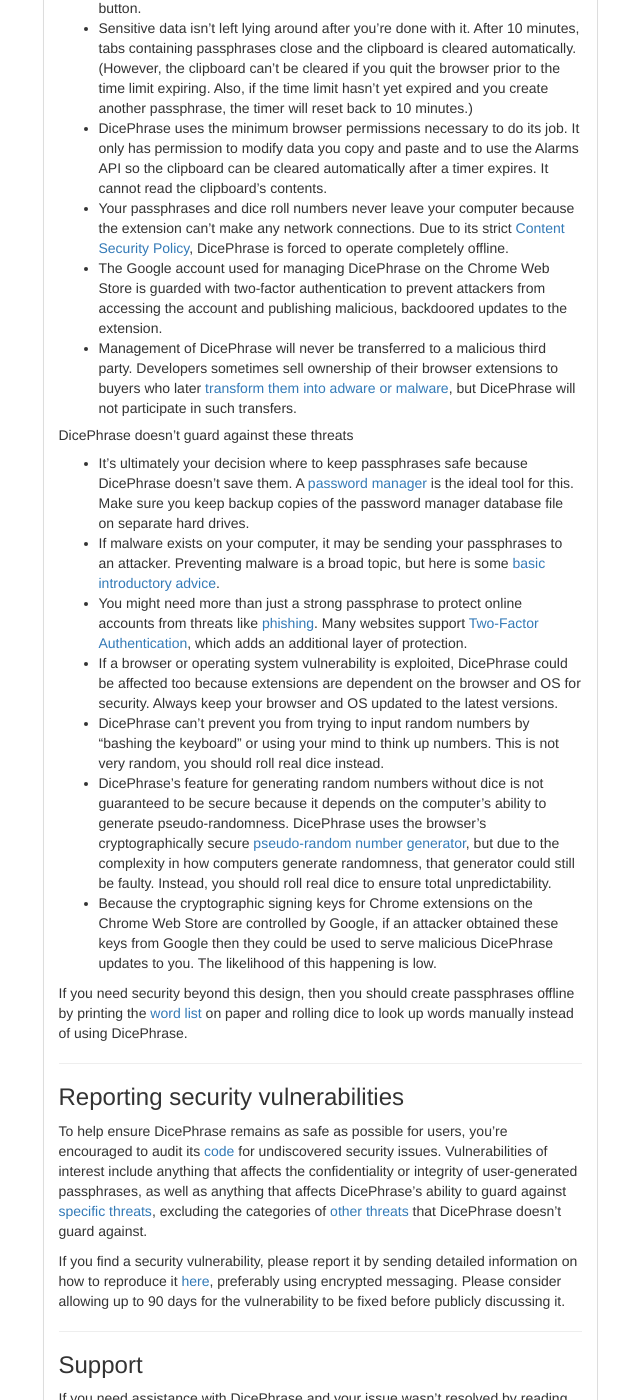
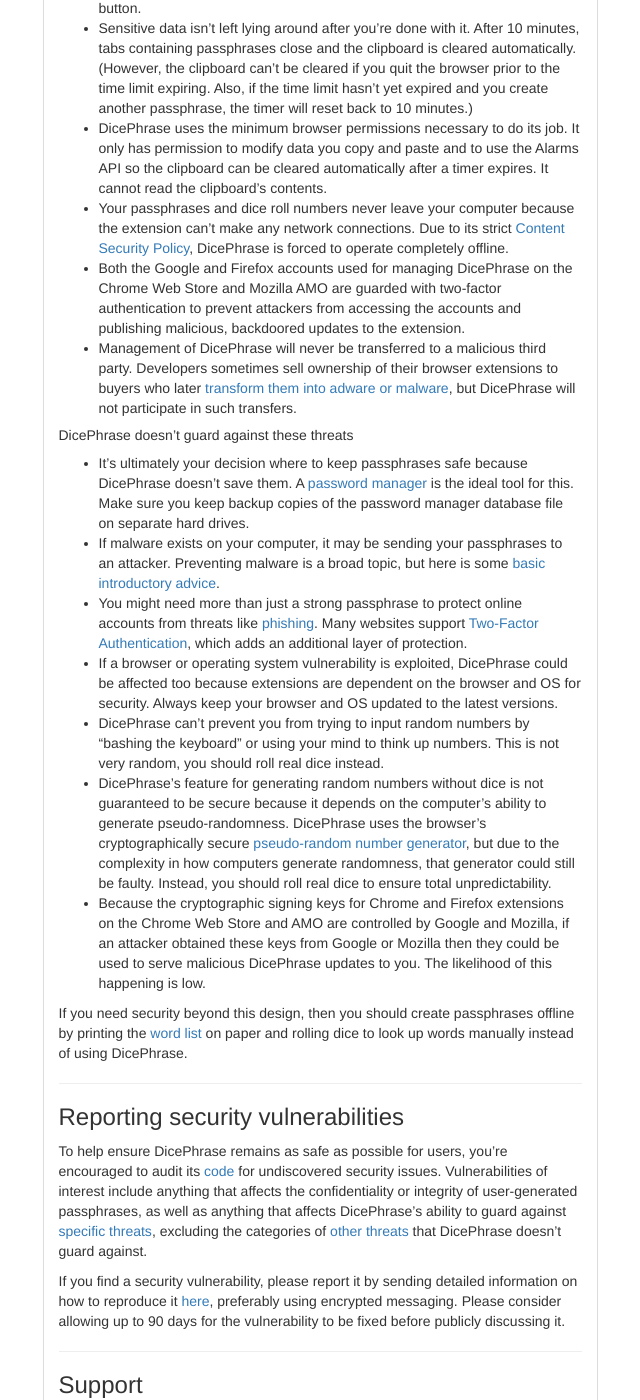
Before and after one commit to DicePhrase/dicephrase, a Jekyll site: the page built from doc/help.md, in a window 1280 px wide and 1400 px high, scrolled down 4585 px. Shown: the whole window, without its empty margins (320-960 px from the left). Built offline with Jekyll 4.4.1, drawn with Linux system fonts in a browser that asks for light colours; nearby versions of some CDN libraries; library files that are not in the unit come from our copies.

Commit message:
Update documentation about Firefox security

```diff
--- a/doc/help.md
+++ b/doc/help.md
@@ -145,7 +145,7 @@
 - Sensitive data isn't left lying around after you're done with it. After 10 minutes, tabs containing passphrases close and the clipboard is cleared automatically. (However, the clipboard can't be cleared if you quit the browser prior to the time limit expiring. Also, if the time limit hasn't yet expired and you create another passphrase, the timer will reset back to 10 minutes.)
 - DicePhrase uses the minimum browser permissions necessary to do its job. It only has permission to modify data you copy and paste and to use the Alarms API so the clipboard can be cleared automatically after a timer expires. It cannot read the clipboard's contents.
 - Your passphrases and dice roll numbers never leave your computer because the extension can't make any network connections. Due to its strict [Content Security Policy](https://developer.chrome.com/extensions/contentSecurityPolicy), DicePhrase is forced to operate completely offline.
-- The Google account used for managing DicePhrase on the Chrome Web Store is guarded with two-factor authentication to prevent attackers from accessing the account and publishing malicious, backdoored updates to the extension.
+- Both the Google and Firefox accounts used for managing DicePhrase on the Chrome Web Store and Mozilla AMO are guarded with two-factor authentication to prevent attackers from accessing the accounts and publishing malicious, backdoored updates to the extension.
 - Management of DicePhrase will never be transferred to a malicious third party. Developers sometimes sell ownership of their browser extensions to buyers who later [transform them into adware or malware](http://arstechnica.com/security/2014/01/malware-vendors-buy-chrome-extensions-to-send-adware-filled-updates/), but DicePhrase will not participate in such transfers.
 
 ##### DicePhrase doesn't guard against these threats
@@ -155,7 +155,7 @@
 - If a browser or operating system vulnerability is exploited, DicePhrase could be affected too because extensions are dependent on the browser and OS for security. Always keep your browser and OS updated to the latest versions.
 - DicePhrase can't prevent you from trying to input random numbers by "bashing the keyboard" or using your mind to think up numbers. This is not very random, you should roll real dice instead.
 - DicePhrase's feature for generating random numbers without dice is not guaranteed to be secure because it depends on the computer's ability to generate pseudo-randomness. DicePhrase uses the browser's cryptographically secure [pseudo-random number generator](https://developer.mozilla.org/en/docs/Web/API/RandomSource/getRandomValues), but due to the complexity in how computers generate randomness, that generator could still be faulty. Instead, you should roll real dice to ensure total unpredictability.
-- Because the cryptographic signing keys for Chrome extensions on the Chrome Web Store are controlled by Google, if an attacker obtained these keys from Google then they could be used to serve malicious DicePhrase updates to you. The likelihood of this happening is low.
+- Because the cryptographic signing keys for Chrome and Firefox extensions on the Chrome Web Store and AMO are controlled by Google and Mozilla, if an attacker obtained these keys from Google or Mozilla then they could be used to serve malicious DicePhrase updates to you. The likelihood of this happening is low.
 
 If you need security beyond this design, then you should create passphrases offline by printing the [word list](https://www.eff.org/files/2016/07/18/eff_large_wordlist.txt) on paper and rolling dice to look up words manually instead of using DicePhrase.
 
```
